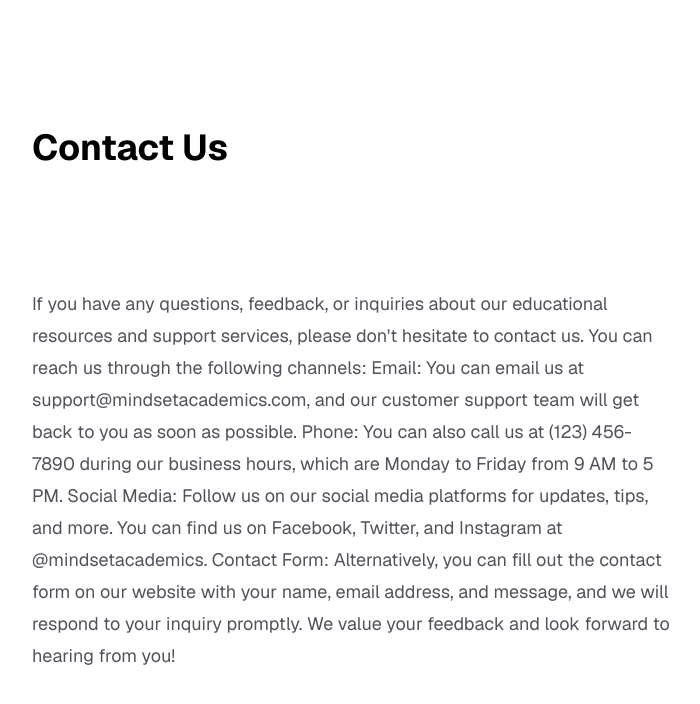
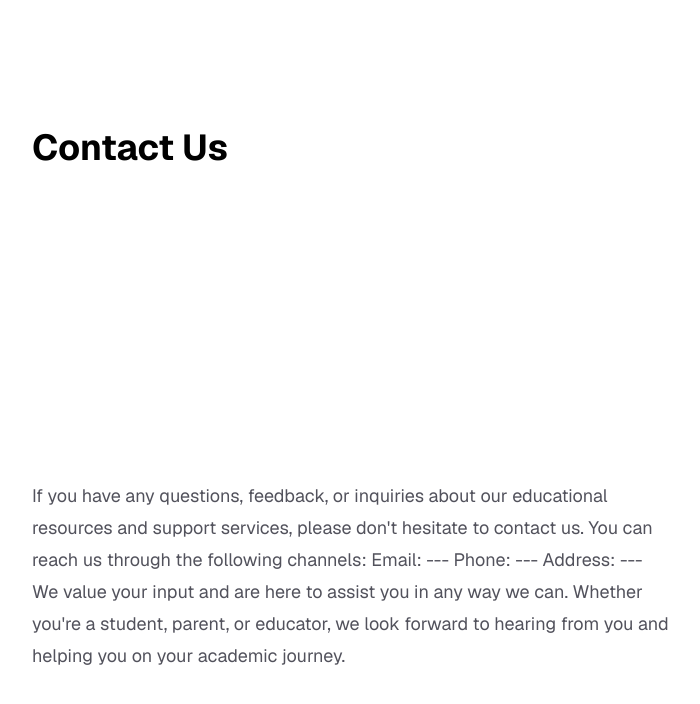
Before and after one commit to nbal21388/mindset-academics, a Next.js app: page /pages/contact in a window 1280 px wide. Shown: the top 704 px of the page, without its empty margins (288-988 px from the left). Built offline with nearby package versions, Linux system fonts and the light colour scheme.

Commit message:
updating mock info

```diff
--- a/app/pages/contact/page.tsx
+++ b/app/pages/contact/page.tsx
@@ -8,16 +8,10 @@
                 <p className="mt-6 text-lg leading-8 text-zinc-600 dark:text-zinc-400">
                     If you have any questions, feedback, or inquiries about our educational resources and support services, please don't hesitate to contact us.
                     You can reach us through the following channels:
-                    Email:
-                    You can email us at
-                    support@mindsetacademics.com, and our customer support team will get back to you as soon as possible.
-                    Phone:
-                    You can also call us at (123) 456-7890 during our business hours, which are Monday to Friday from 9 AM to 5 PM.
-                    Social Media:
-                    Follow us on our social media platforms for updates, tips, and more. You can find us on Facebook, Twitter, and Instagram at @mindsetacademics.
-                    Contact Form:
-                    Alternatively, you can fill out the contact form on our website with your name, email address, and message, and we will respond to your inquiry promptly.
-                    We value your feedback and look forward to hearing from you!
+                    Email: ---
+                    Phone: ---
+                    Address: ---
+                    We value your input and are here to assist you in any way we can. Whether you're a student, parent, or educator, we look forward to hearing from you and helping you on your academic journey.
                 </p>
             </main>
         </div>
```
